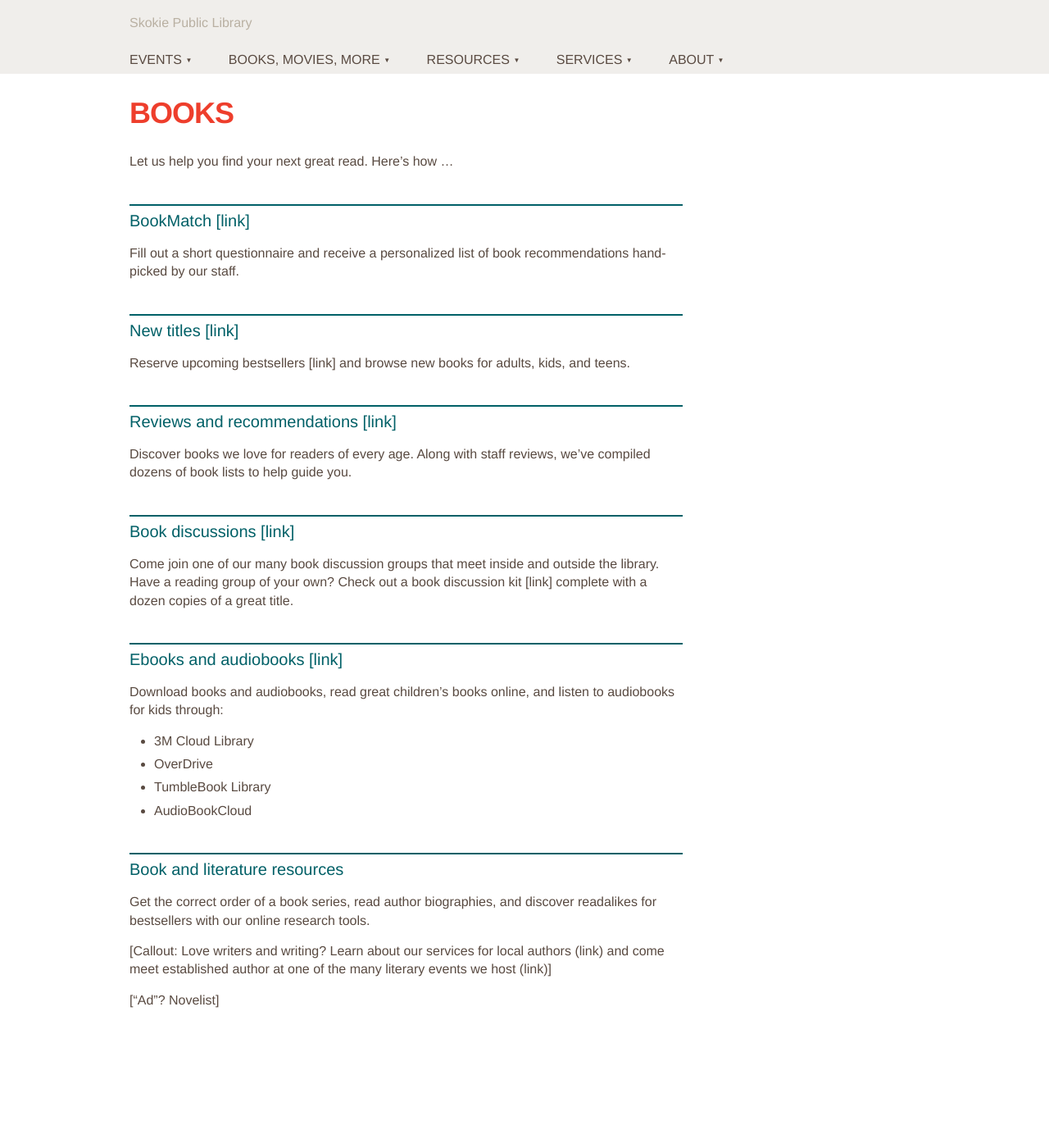
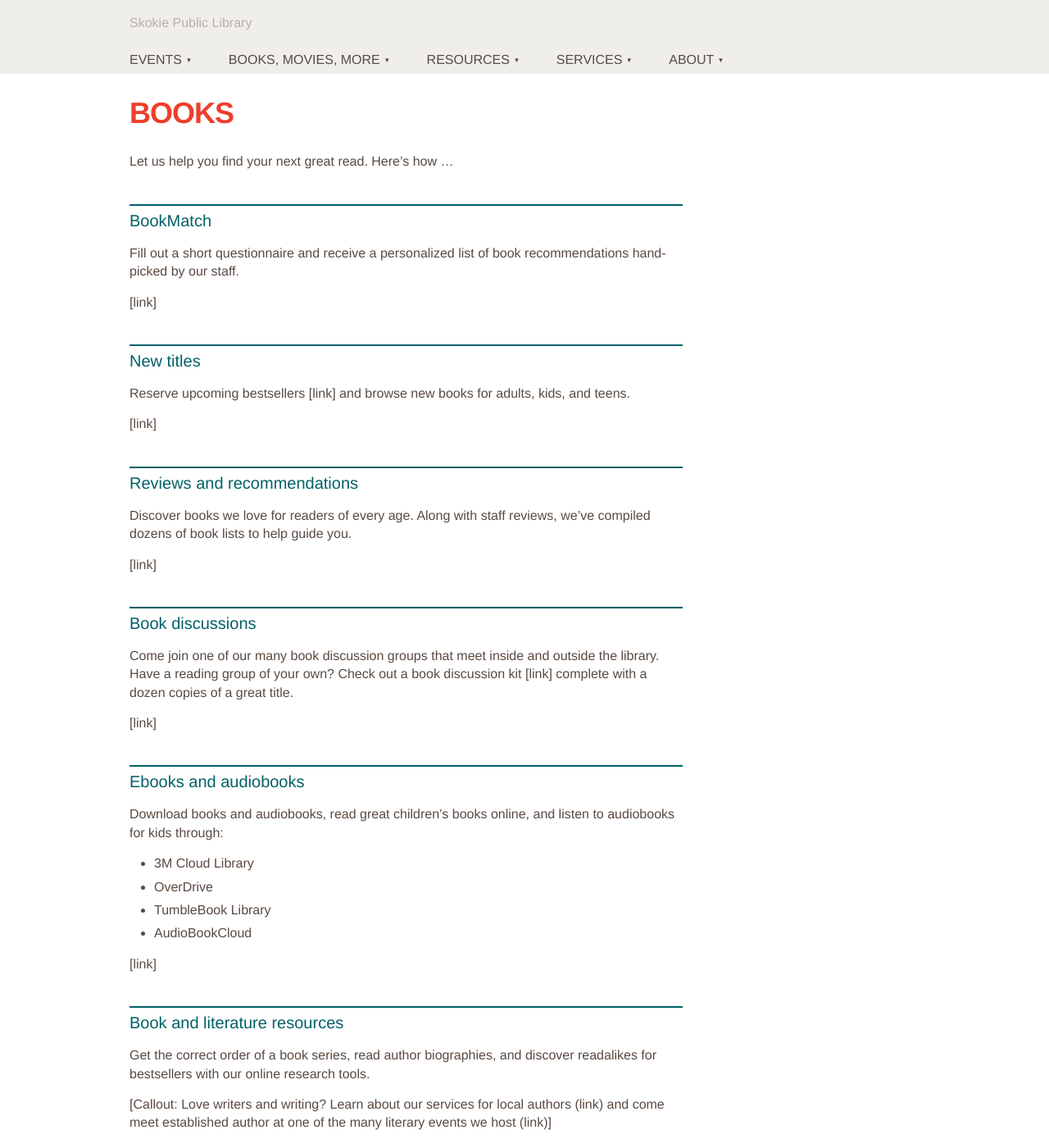
Before and after one commit to skokielibrary/spl-content, a Jekyll site: the page built from _content/annabelle/books-movies-more--books.markdown, in a window 1280 px wide and 1400 px high. Shown: the whole window at 82% size. Built offline with Jekyll 4.4.1, drawn with Linux system fonts in a browser that asks for light colours; part of the change alters nothing that is shown.

```diff
--- a/_content/annabelle/books-movies-more--books.markdown
+++ b/_content/annabelle/books-movies-more--books.markdown
@@ -6,19 +6,27 @@ published: true
 
 Let us help you find your next great read. Here's how ...
 
-##BookMatch [link]
+##BookMatch
 Fill out a short questionnaire and receive a personalized list of book recommendations hand-picked by our staff.
 
-##New titles [link]
+[link]
+
+##New titles
 Reserve upcoming bestsellers [link] and browse new books for adults, kids, and teens.
 
-##Reviews and recommendations [link]
+[link]
+
+##Reviews and recommendations
 Discover books we love for readers of every age. Along with staff reviews, we've compiled dozens of book lists to help guide you.
 
-##Book discussions [link]
+[link]
+
+##Book discussions
 Come join one of our many book discussion groups that meet inside and outside the library. Have a reading group of your own? Check out a book discussion kit [link] complete with a dozen copies of a great title.
 
-##Ebooks and audiobooks [link]
+[link]
+
+##Ebooks and audiobooks
 Download books and audiobooks, read great children's books online, and listen to audiobooks for kids through:
 
 - 3M Cloud Library
@@ -26,6 +34,9 @@ Download books and audiobooks, read great children's books online, and listen to
 - TumbleBook Library
 - AudioBookCloud
 
+[link]
+
+
 ##Book and literature resources
 Get the correct order of a book series, read author biographies, and discover readalikes for bestsellers with our online research tools.
 
```
